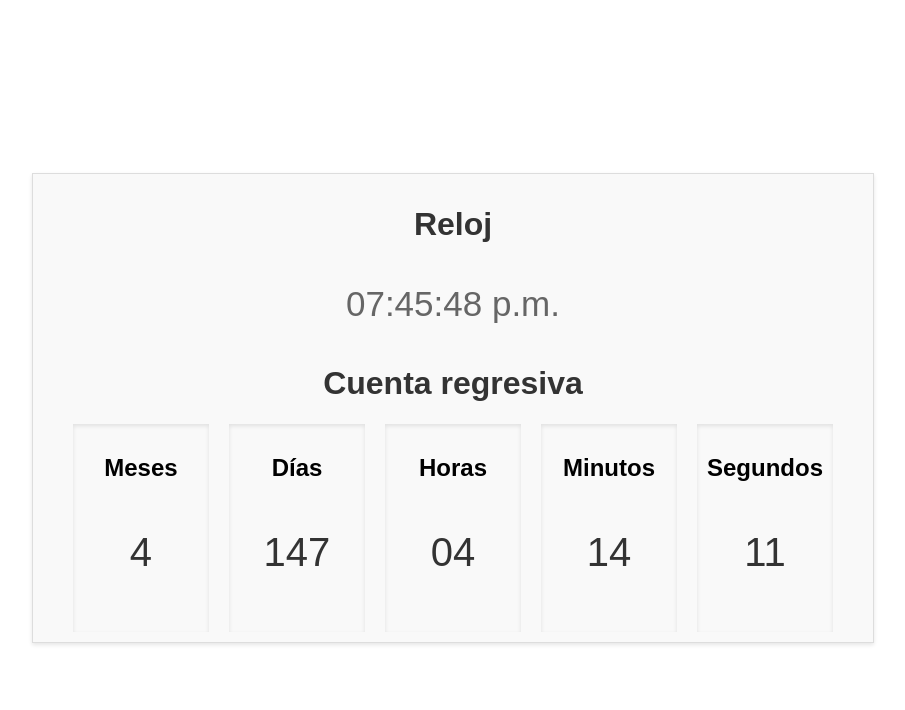
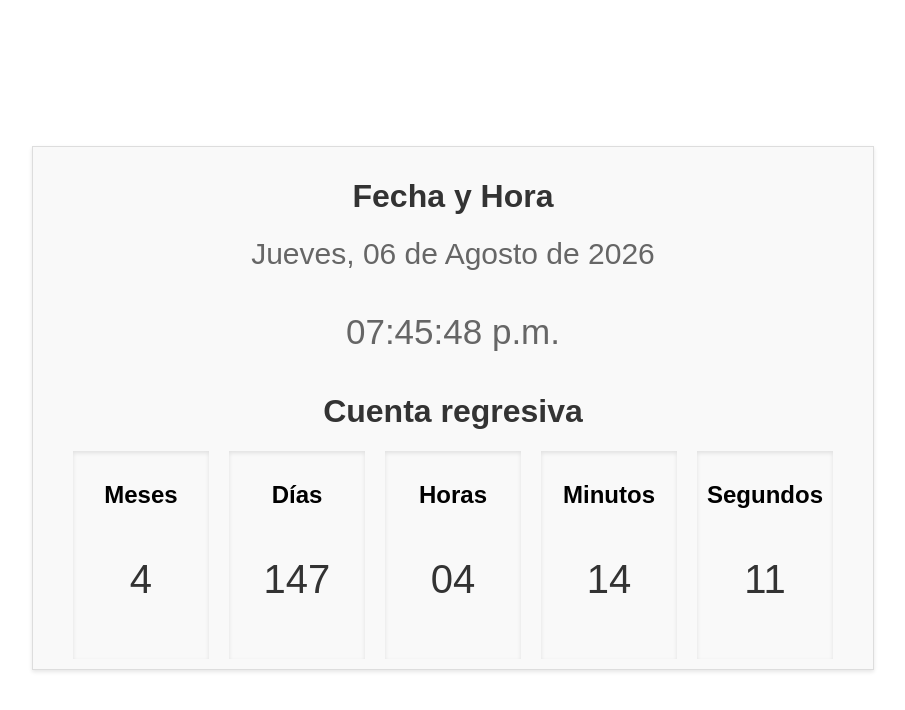
Before and after one commit to JeimerLara/prueba, a plain HTML site: page index.html in a window 1280 px wide. Shown: the whole page, without its empty margins (187-1092 px from the left). Drawn offline with Linux system fonts and the light colour scheme.

Commit message:
Se le agregó la fecha

```diff
--- a/app.js
+++ b/app.js
@@ -1,4 +1,5 @@
 const reloj = document.getElementById('reloj');
+const fechaEl = document.getElementById('fecha');
 const mesesEl = document.getElementById('meses');
 const diasEl = document.getElementById('dias');
 const horasEl = document.getElementById('horas');
@@ -8,13 +9,19 @@ const segundosEl = document.getElementById('segundos');
 function actualizarReloj() {
     const ahora = new Date();
     const hora = ahora.getHours() % 12 || 12; // Convertir a formato de 12 horas
+    const meses = ['Enero', 'Febrero', 'Marzo', 'Abril', 'Mayo', 'Junio', 'Julio', 'Agosto', 'Septiembre', 'Octubre', 'Noviembre', 'Diciembre'];
+    const diaSemana = ['Domingo', 'Lunes', 'Martes', 'Miércoles', 'Jueves', 'Viernes', 'Sábado'];
 
-
+    const diaDeLaSemana = diaSemana[ahora.getDay()];
+    const dia = String(ahora.getDate()).padStart(2, '0');
+    const mes = meses[ahora.getMonth()];
+    const anio = ahora.getFullYear();
     const horas =  String(hora).padStart(2, '0');
     const minutos = String(ahora.getMinutes()).padStart(2, '0');
     const segundos = String(ahora.getSeconds()).padStart(2, '0');
     const ampm = horas >= 12 ? 'a.m.' : 'p.m.';
 
+    fechaEl.textContent = `${diaDeLaSemana}, ${dia} de ${mes} de ${anio}`;
     reloj.textContent = `${horas}:${minutos}:${segundos} ${ampm}`;
 }
 
--- a/index.html
+++ b/index.html
@@ -9,7 +9,8 @@
 <body>
     <div class="container">
         <div>
-            <h1>Reloj</h1>
+            <h1>Fecha y Hora</h1>
+            <span id="fecha"></span>
             <p id="reloj">00:00:00</p>
         </div>
         <h1>Cuenta regresiva</h1>
--- a/styles.css
+++ b/styles.css
@@ -26,12 +26,18 @@ p{
     line-height: 1.5;
 }
 
+span#fecha {
+    display: block;
+    font-size: 30px;
+    color: #666;
+    margin-bottom: 10px;
+}
+
 .countdown {
     display: grid;
     grid-template-columns: repeat(5, 1fr);
     justify-content: center;
     align-items: center;
-    margin-top: 20px;
 }
 
 .countdown div {
```
